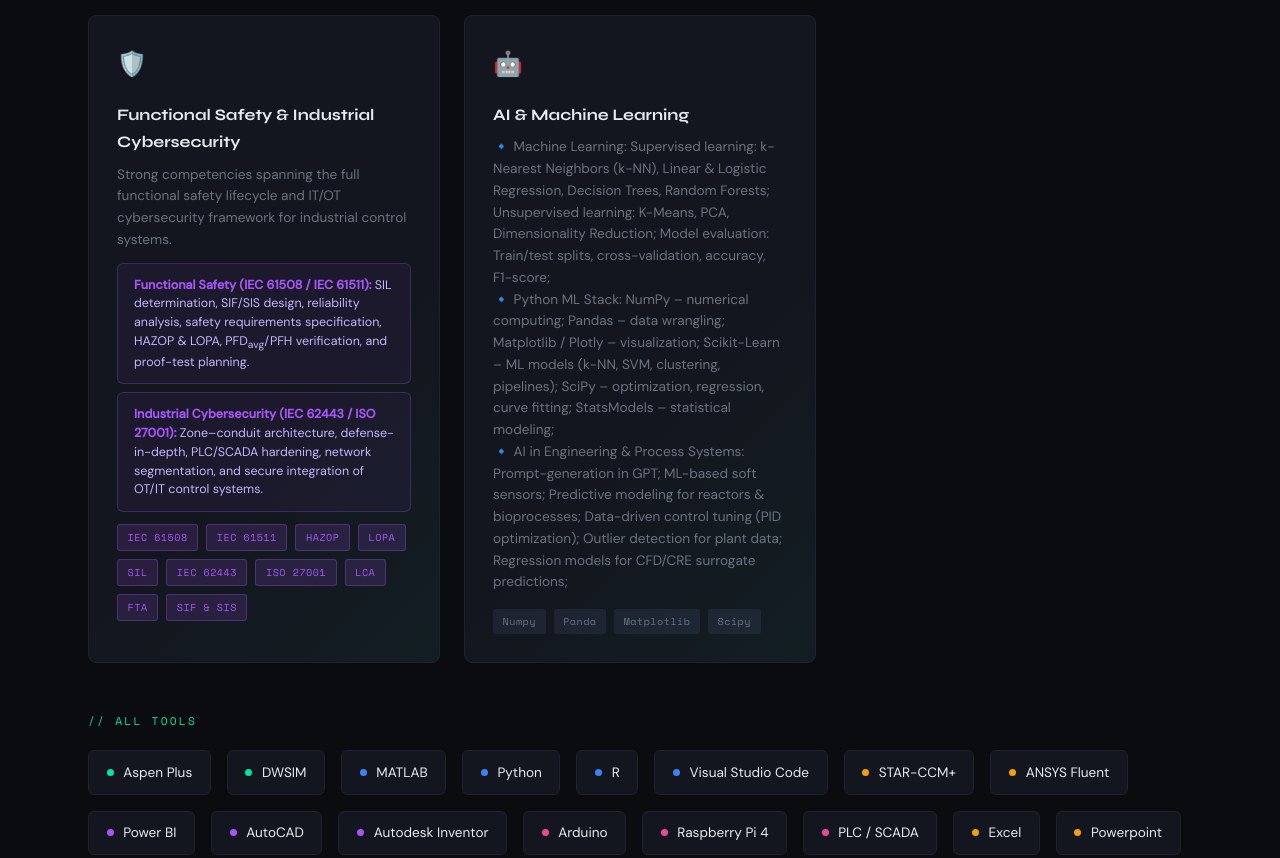
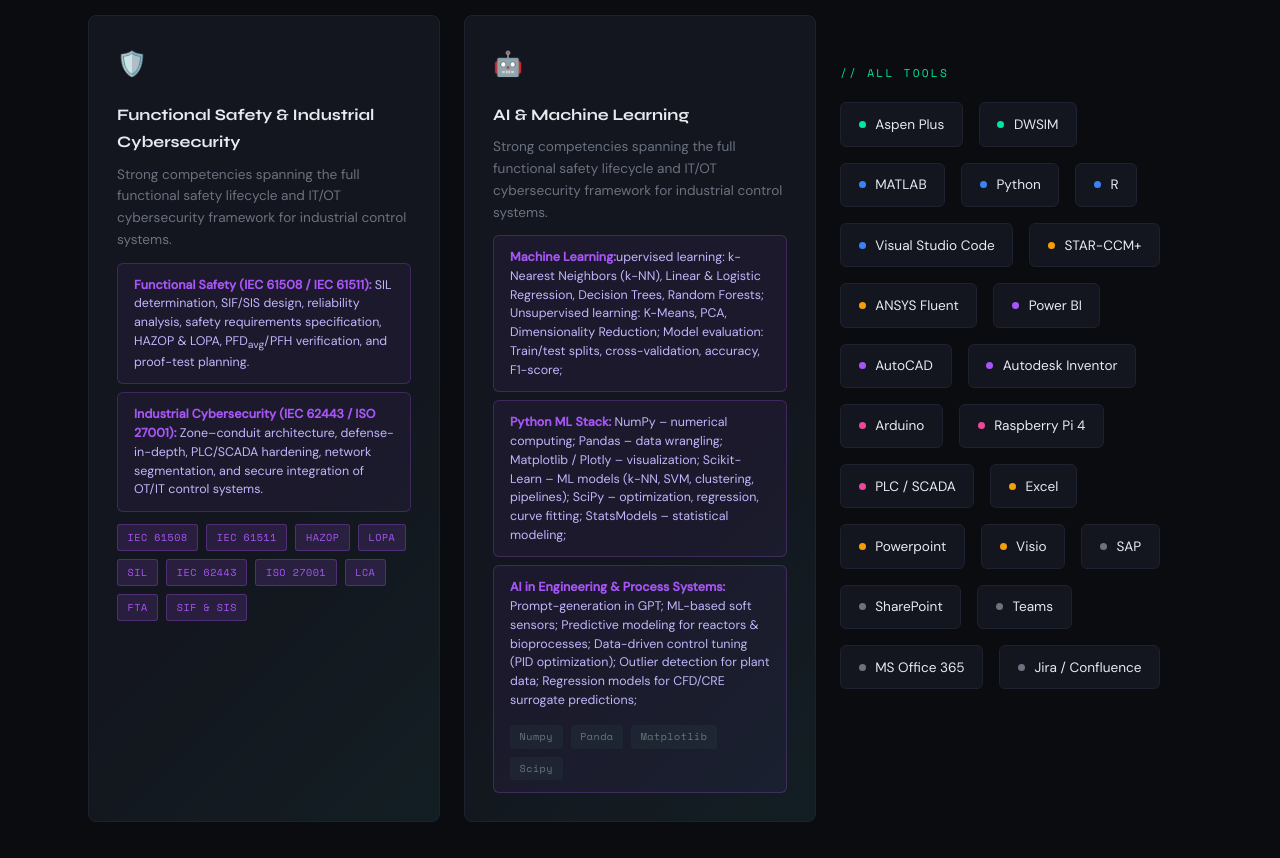
Before and after one commit to Hananiahshadrachdaniel/HananiahShadrachDaniel.github.io, a plain HTML site: page index.html in a window 1280 px wide. Shown: the part 3880-4738 px from the top of the page. Drawn offline with nearby package versions, Linux system fonts and the light colour scheme.

Commit message:
Refactor AI & Machine Learning content in index.html
Updated AI & Machine Learning section with detailed competencies and structured highlights.

```diff
--- a/index.html
+++ b/index.html
@@ -852,18 +852,22 @@
         </div>
         </div>
 
-       <div class="skill-card">
+      <div class="skill-card" style="grid-column: span 1;">
         <div class="skill-icon">🤖</div>
         <h3>AI &amp; Machine Learning</h3>
-        <p>🔹 Machine Learning: Supervised learning: k-Nearest Neighbors (k-NN), Linear & Logistic Regression, Decision Trees, Random Forests; Unsupervised learning: K-Means, PCA, Dimensionality Reduction; Model evaluation: Train/test splits, cross-validation, accuracy, F1-score;</p>
-
-<p>🔹 Python ML Stack: NumPy – numerical computing; Pandas – data wrangling; Matplotlib / Plotly – visualization; Scikit-Learn – ML models (k-NN, SVM, clustering, pipelines); SciPy – optimization, regression, curve fitting; StatsModels – statistical modeling;</p>
-
-<p>🔹 AI in Engineering & Process Systems: Prompt-generation in GPT; ML-based soft sensors; Predictive modeling for reactors & bioprocesses; Data-driven control tuning (PID optimization); Outlier detection for plant data; Regression models for CFD/CRE surrogate predictions;</p>
+        <p>Strong competencies spanning the full functional safety lifecycle and IT/OT cybersecurity framework for industrial control systems.</p>
+        <div class="safety-highlight">
+          <strong> Machine Learning:</strong>upervised learning: k-Nearest Neighbors (k-NN), Linear & Logistic Regression, Decision Trees, Random Forests; Unsupervised learning: K-Means, PCA, Dimensionality Reduction; Model evaluation: Train/test splits, cross-validation, accuracy, F1-score;
+        </div>
+        <div class="safety-highlight" style="margin-top:0.5rem;">
+          <strong>Python ML Stack:</strong> NumPy – numerical computing; Pandas – data wrangling; Matplotlib / Plotly – visualization; Scikit-Learn – ML models (k-NN, SVM, clustering, pipelines); SciPy – optimization, regression, curve fitting; StatsModels – statistical modeling;
+        </div>
+         <div class="safety-highlight" style="margin-top:0.5rem;">
+          <strong>AI in Engineering & Process Systems:</strong> Prompt-generation in GPT; ML-based soft sensors; Predictive modeling for reactors & bioprocesses; Data-driven control tuning (PID optimization); Outlier detection for plant data; Regression models for CFD/CRE surrogate predictions;
         <div class="skill-tags">
           <span class="skill-tag">Numpy</span><span class="skill-tag">Panda</span><span class="skill-tag">Matplotlib</span><span class="skill-tag">Scipy</span>
         </div>
-      </div>
+        </div>
       </div>
 
     <!-- TOOL CHIPS -->
```
